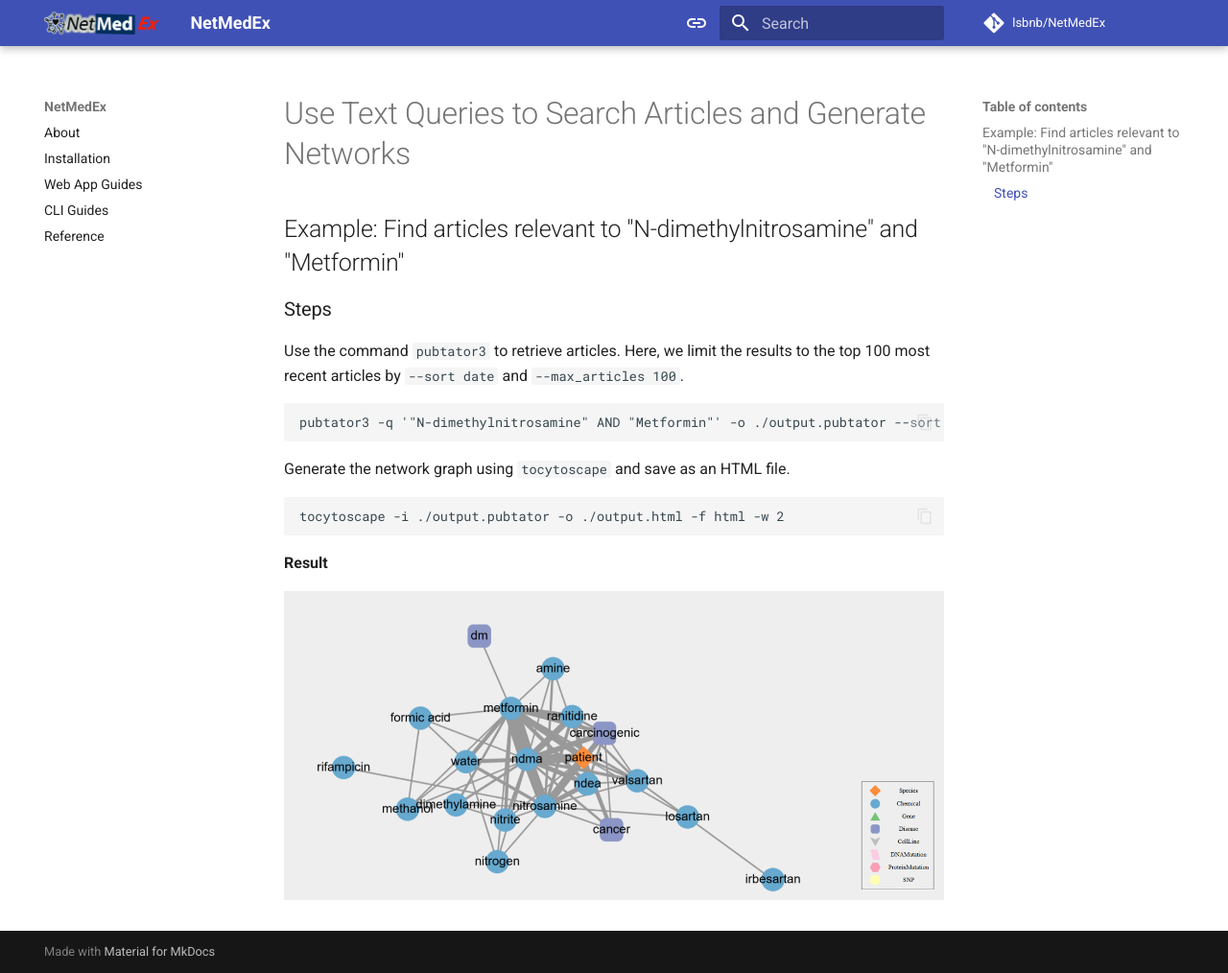
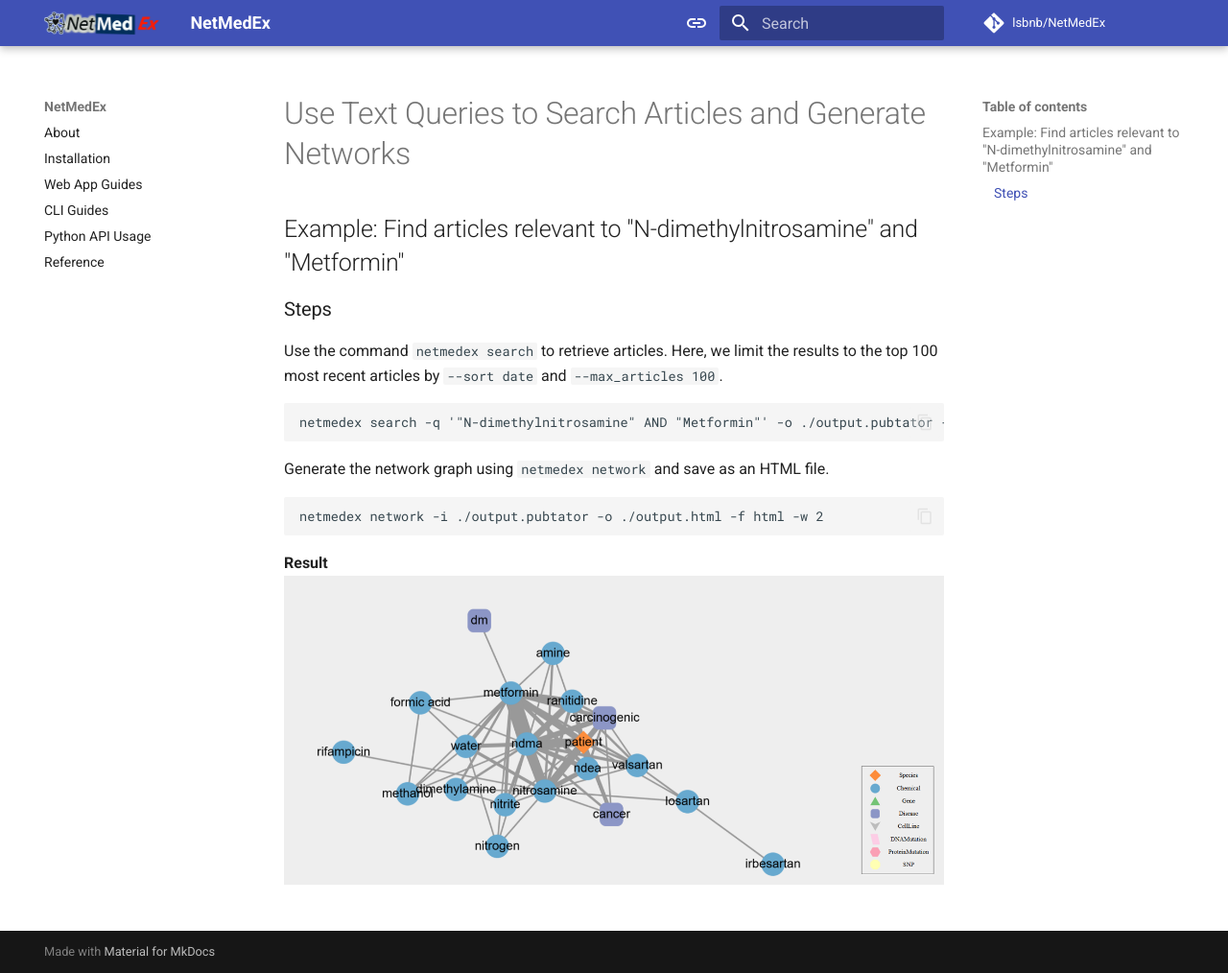
Before and after one commit to yehzx/NetMedEx, an MkDocs documentation site: the page built from docs/use_cases/text_query.md, in a window 1280 px wide and 1014 px high. Shown: the whole window at 96% size. Built offline with MkDocs 1.6.1 and Material for MkDocs 9.7.7, drawn with Linux system fonts in a browser that asks for light colours; comment, search, counter and statistics services are not loaded.

Commit message:
docs: add Python API usage

````diff
--- a/docs/use_cases/text_query.md
+++ b/docs/use_cases/text_query.md
@@ -4,19 +4,18 @@
 
 ### Steps
 
-Use the command `pubtator3` to retrieve articles. Here, we limit the results to the top 100 most recent articles by `--sort date` and `--max_articles 100`.
+Use the command `netmedex search` to retrieve articles. Here, we limit the results to the top 100 most recent articles by `--sort date` and `--max_articles 100`.
 
 ```bash
-pubtator3 -q '"N-dimethylnitrosamine" AND "Metformin"' -o ./output.pubtator --sort date --max_articles 100
+netmedex search -q '"N-dimethylnitrosamine" AND "Metformin"' -o ./output.pubtator --sort date --max_articles 100
 ```
 
 
-Generate the network graph using `tocytoscape` and save as an HTML file.
+Generate the network graph using `netmedex network` and save as an HTML file.
 
 ```bash
-tocytoscape -i ./output.pubtator -o ./output.html -f html -w 2
+netmedex network -i ./output.pubtator -o ./output.html -f html -w 2
 ```
 
 **Result**
-
 ![Network](../img/case_1.png)
--- a/mkdocs.yml
+++ b/mkdocs.yml
@@ -89,6 +89,7 @@
   - Installation: installation.md
   - Web App Guides: web_app_guides.md
   - CLI Guides: cli_guides.md
+  - Python API Usage: api_usage.md
   # - Use Cases:
   #   - use_cases/index.md
   #   - Text Query: use_cases/text_query.md
````
Also changed, not shown: docs/api_usage.md (added, +48 -0 lines).
